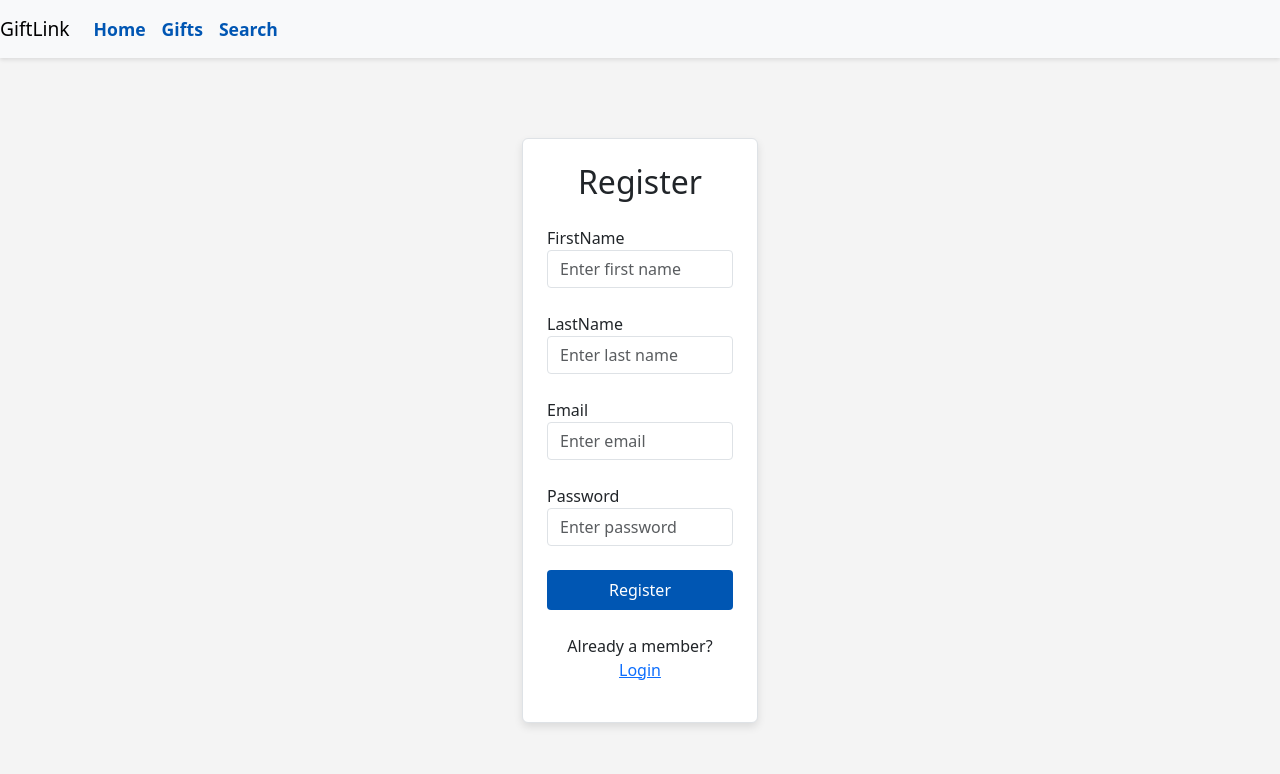
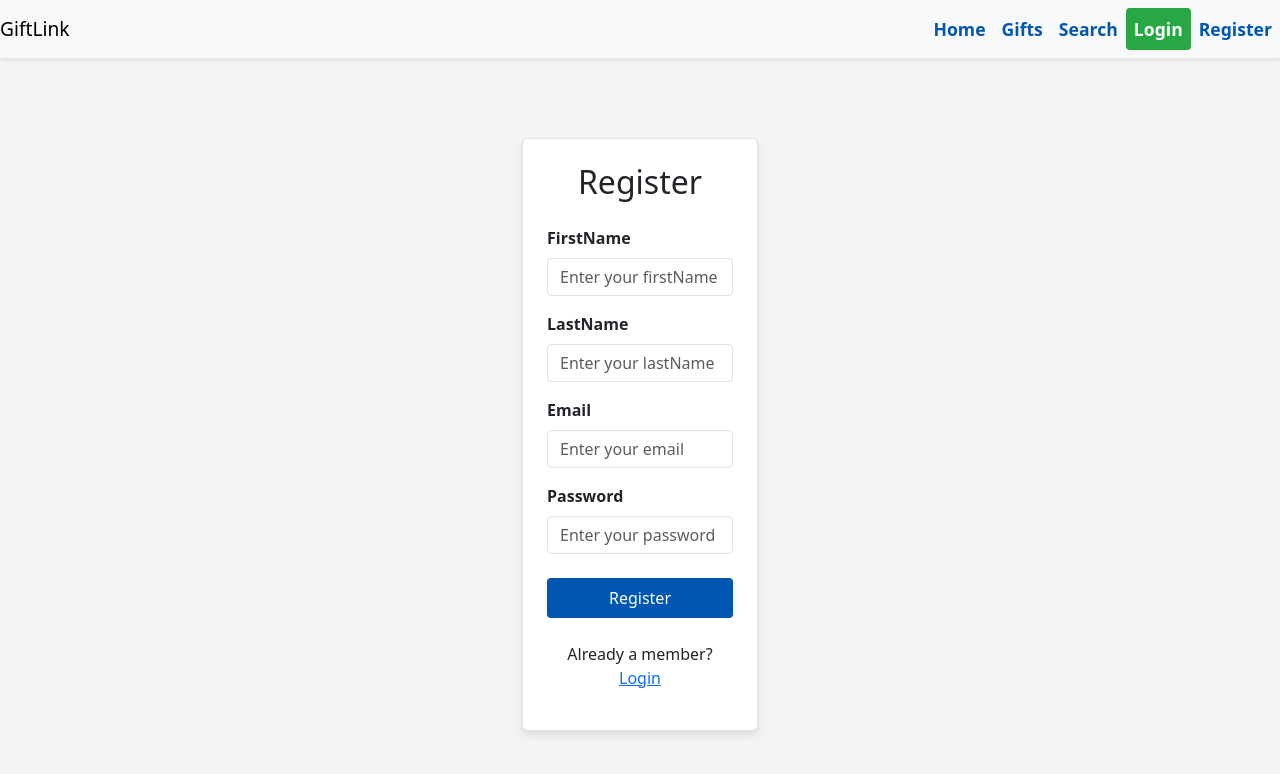
Before and after one commit to SV-Hello/fullstack-capstone-project, a React (Create React App) app in the folder giftlink-frontend/: page /app/register in a window 1280 px wide. Shown: the top 774 px of the page. Built offline with nearby package versions, Linux system fonts and the light colour scheme.

Commit message:
Added register component back-end

```diff
--- a/giftlink-frontend/src/components/Navbar/Navbar.js
+++ b/giftlink-frontend/src/components/Navbar/Navbar.js
@@ -1,24 +1,80 @@
-import React from 'react';
+import React, { useEffect } from 'react'
+import { Link, useNavigate } from 'react-router-dom'
+import {urlConfig} from '../../config';
+import { useAppContext } from '../../context/AuthContext';
 
 export default function Navbar() {
+    const { isLoggedIn, setIsLoggedIn, userName, setUserName } = useAppContext();
+
+  const navigate=useNavigate();
+    useEffect(() => {
+        const authTokenFromSession = sessionStorage.getItem('auth-token');
+        const nameFromSession = sessionStorage.getItem('name');
+        if (authTokenFromSession) {
+            if(isLoggedIn && nameFromSession) {
+              setUserName(nameFromSession);
+            } else {
+              sessionStorage.removeItem('auth-token');
+              sessionStorage.removeItem('name');
+              sessionStorage.removeItem('email');
+              setIsLoggedIn(false);
+            }
+        }
+    },[isLoggedIn, setIsLoggedIn, setUserName])
+    const handleLogout=()=>{
+        sessionStorage.removeItem('auth-token');
+        sessionStorage.removeItem('name');
+        sessionStorage.removeItem('email');
+        setIsLoggedIn(false);
+        navigate(`/app`);
+
+    }
+    const profileSecton=()=>{
+      navigate(`/app/profile`);
+    }
     return (
-        <nav className="navbar navbar-expand-lg navbar-light bg-light">
-            <a className="navbar-brand" href="/">GiftLink</a>
+        <>
+            <nav className="navbar navbar-expand-lg navbar-light bg-light" id='navbar_container'>
+        <a className="navbar-brand" href={`${urlConfig.backendUrl}/app`}>GiftLink</a>
 
-            <div className="collapse navbar-collapse" id="navbarNav">
+        <button className="navbar-toggler" type="button" data-toggle="collapse" data-target="#navbarNav" aria-controls="navbarNav" aria-expanded="false" aria-label="Toggle navigation">
+          <span className="navbar-toggler-icon"></span>
+        </button>
+
+        <div className="collapse navbar-collapse justify-content-end" id="navbarNav">
           <ul className="navbar-nav">
-                    {/* Task 1: Add links to Home and Gifts below*/}
             <li className="nav-item">
-                        <a className="nav-link" href="/home.html">Home</a>
+              <a className="nav-link" href="/home.html">Home</a> {/* Link to home.html */}
             </li>
             <li className="nav-item">
-                        <a className="nav-link" href="/app">Gifts</a>
+              <Link className="nav-link" to="/app">Gifts</Link> {/* Updated Link */}
             </li>
             <li className="nav-item">
-                        <a className="nav-link" href="/app/search">Search</a>
+              <Link className="nav-link" to="/app/search">Search</Link>
             </li>
+            <ul className="navbar-nav ml-auto">
+            {isLoggedIn ? (
+                                    <>
+                                    <li className="nav-item"> <span className="nav-link" style={{color: "black", cursor:"pointer"}} onClick={profileSecton}>Welcome, {userName}</span> </li>
+                                    <li className="nav-item"><button className="nav-link login-btn" onClick={handleLogout}>Logout</button></li>
+                                    </>
+                                    )  : (
+                                    <>
+                                        <li className="nav-item">
+
+                                        <Link className="nav-link login-btn" to="/app/login">Login</Link>
+                                        </li>
+                                        <li className="nav-item">
+                                        <Link className="nav-link register-btn" to="/app/register">Register</Link>
+                                        </li>
+                                    </>
+                                )
+
+                                }
+            </ul>
           </ul>
         </div>
       </nav>
-    );
+        </>
+    )
 }
--- a/giftlink-frontend/src/components/RegisterPage/RegisterPage.js
+++ b/giftlink-frontend/src/components/RegisterPage/RegisterPage.js
@@ -1,18 +1,51 @@
 import React, { useState } from 'react';
+import {urlConfig} from '../../config';
+import { useAppContext } from '../../context/AuthContext';
+import { useNavigate } from 'react-router-dom';
 
 import './RegisterPage.css';
 
 function RegisterPage() {
-
-    //insert code here to create useState hook variables for firstName, lastName, email, password
     const [firstName, setFirstName] = useState('');
     const [lastName, setLastName] = useState('');
     const [email, setEmail] = useState('');
     const [password, setPassword] = useState('');
 
-    // insert code here to create handleRegister function and include console.log
+     const [showerr, setShowerr] = useState('');
+
+    const navigate = useNavigate();
+    const { setIsLoggedIn } = useAppContext();
+
     const handleRegister = async () => {
-        console.log("Registration attempted")
+        const response = await fetch(`${urlConfig.backendUrl}/api/auth/register`, {
+            method: 'POST',
+            headers: {
+                'content-type': 'application/json',
+            },
+
+            body: JSON.stringify({
+                firstName: firstName,
+                lastName: lastName,
+                email: email,
+                password: password
+            })
+        });
+
+        const json = await response.json();
+        console.log('json data', json);
+        console.log('er', json.error);
+
+        if (json.authtoken) {
+            sessionStorage.setItem('auth-token', json.authtoken);
+            sessionStorage.setItem('name', firstName);
+            sessionStorage.setItem('email', json.email);
+
+            setIsLoggedIn(true);
+            navigate('/app');
+        }
+        if (json.error) {
+            setShowerr(json.error);
+        }
     }
 
     return (
@@ -21,75 +54,56 @@
                 <div className="col-md-6 col-lg-4">
                     <div className="register-card p-4 border rounded">
                         <h2 className="text-center mb-4 font-weight-bold">Register</h2>
-
-                            {/* insert code here to create input elements for all the variables - firstName, lastName, email, password */}
-                            <div className = "mb-4">
-                                <label htmlFor = "firstName" className = "form label">
-                                    FirstName
-                                </label>
-
-                                <br/>
-
-                                <input id = "firstName"
-                                type = "text"
-                                className = "form-control"
-                                placeholder = "Enter first name"
-                                value = {firstName}
-                                onChange = {(e) => setFirstName(e.target.value)}
+                        <div className="mb-3">
+                            <label htmlFor="firstName" className="form-label">FirstName</label>
+                            <input
+                                id="firstName"
+                                type="text"
+                                className="form-control"
+                                placeholder="Enter your firstName"
+                                value={firstName}
+                                onChange={(e) => setFirstName(e.target.value)}
                             />
                         </div>
 
-                            <div className = "mb-4">
-                                <label htmlFor = "lastName" className = "form label">
-                                    LastName
-                                </label>
-
-                                <br/>
-
-                                <input id = "lastName"
-                                type = "text"
-                                className = "form-control"
-                                placeholder = "Enter last name"
-                                value = {lastName}
-                                onChange = {(e) => setLastName(e.target.value)}
+                        <div className="mb-3">
+                            <label htmlFor="lastName" className="form-label">LastName</label>
+                            <input
+                                id="lastName"
+                                type="text"
+                                className="form-control"
+                                placeholder="Enter your lastName"
+                                value={lastName}
+                                onChange={(e) => setLastName(e.target.value)}
                             />
                         </div>
 
-                            <div className = "mb-4">
-                                <label htmlFor = "email" className = "form label">
-                                    Email
-                                </label>
+                        <div className="mb-3">
+                            <label htmlFor="email" className="form-label">Email</label>
+                            <input
+                                id="email"
+                                type="text"
+                                className="form-control"
+                                placeholder="Enter your email"
+                                value={email}
+                                onChange={(e) => setEmail(e.target.value)}
+                            />
 
-                                <br/>
+                                <div className="text-danger">{showerr}</div>
+                        </div>
 
-                                <input id = "email"
-                                type = "text"
-                                className = "form-control"
-                                placeholder = "Enter email"
-                                value = {email}
-                                onChange = {(e) => setEmail(e.target.value)}
+                        <div className="mb-4">
+                            <label htmlFor="password" className="form-label">Password</label>
+                            <input
+                                id="password"
+                                type="password"
+                                className="form-control"
+                                placeholder="Enter your password"
+                                value={password}
+                                onChange={(e) => setPassword(e.target.value)}
                             />
                         </div>
-
-                            <div className = "mb-4">
-                                <label htmlFor = "password" className = "form label">
-                                    Password
-                                </label>
-
-                                <br/>
-
-                                <input id = "password"
-                                type = "text"
-                                className = "form-control"
-                                placeholder = "Enter password"
-                                value = {password}
-                                onChange = {(e) => setPassword(e.target.value)}
-                                />
-                            </div>
-
-                            {/* insert code here to create a button that performs the `handleRegister` function on click */}
                         <button className="btn btn-primary w-100 mb-3" onClick={handleRegister}>Register</button>
-
                         <p className="mt-4 text-center">
                             Already a member? <a href="/app/login" className="text-primary">Login</a>
                         </p>
@@ -97,8 +111,7 @@
                 </div>
             </div>
         </div>
-
-         )//end of return
+    );
 }
 
 export default RegisterPage;
```
Lines whose indentation alone changed are shown as unchanged.
